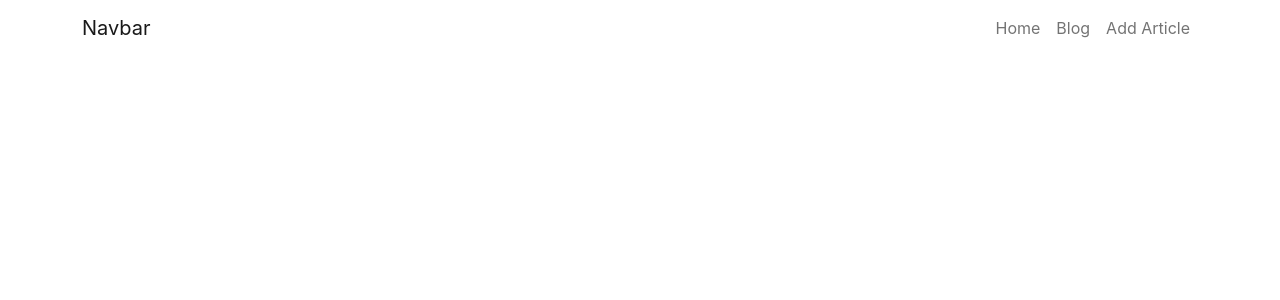
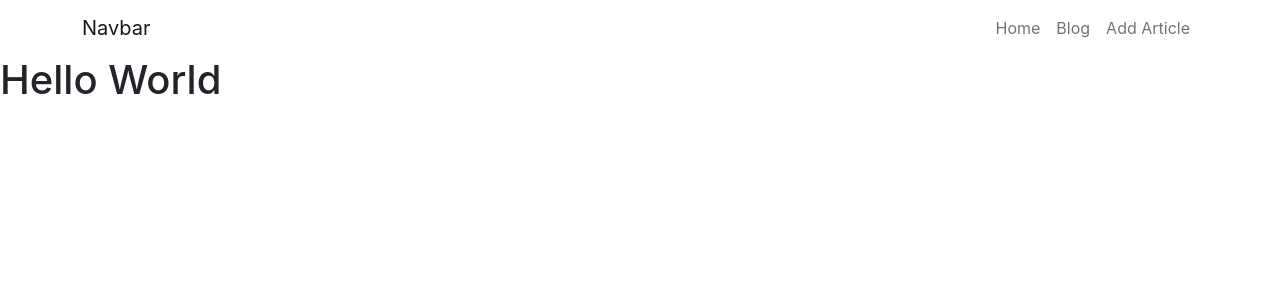
Before and after one commit to cemnisan/react-articleCreation-form, a React (Create React App) app: page /blog in a window 1280 px wide. Shown: the top 300 px of the page. Built offline with nearby package versions, Linux system fonts and the light colour scheme.

Commit message:
routers added

```diff
--- a/package.json
+++ b/package.json
@@ -10,6 +10,7 @@
     "react": "^17.0.1",
     "react-bootstrap": "^1.4.3",
     "react-dom": "^17.0.1",
+    "react-router-dom": "^5.2.0",
     "react-scripts": "4.0.1",
     "web-vitals": "^0.2.4"
   },
--- a/src/App.js
+++ b/src/App.js
@@ -1,12 +1,19 @@
 import React from 'react';
 import Navbar from './components/layout/Navbar';
+import Article from './components/articles/Article';
+import {BrowserRouter as Router,Route,Switch} from 'react-router-dom';
+
+
 import resumeData from './data/resumeData';
 
 function App() {
   return (
-    <>
-    <Navbar resumeData={resumeData} />
-    </>
+    <Router>
+      <Navbar resumeData={resumeData} />
+        <Switch>
+          <Route exact path="/blog" component={Article} />
+        </Switch>
+    </Router>
   );
 }
 
--- /dev/null
+++ b/src/components/articles/Article.js
@@ -0,0 +1,11 @@
+import React from 'react';
+
+function Article (props){
+    return(
+        <>
+            <h1>Hello World</h1>
+        </>
+    )
+}
+
+export default Article;
--- a/src/components/layout/Navbar.js
+++ b/src/components/layout/Navbar.js
@@ -1,4 +1,5 @@
 import React from 'react';
+import {Link} from 'react-router-dom';
 
 function Navbar(props){
     let resumeData= props.resumeData
@@ -15,7 +16,7 @@
                             resumeData.navbar.map(item=>{
                                 return(
                                     <li class="nav-item active">
-                                        <a class="nav-link" href="/">{item}</a>
+                                        <Link class="nav-link" to={item.toLowerCase()}>{item}</Link>
                                     </li>
                                 )
                             })
```
Also changed, not shown: 2 other files (tests, documents, lock files or other folders).
